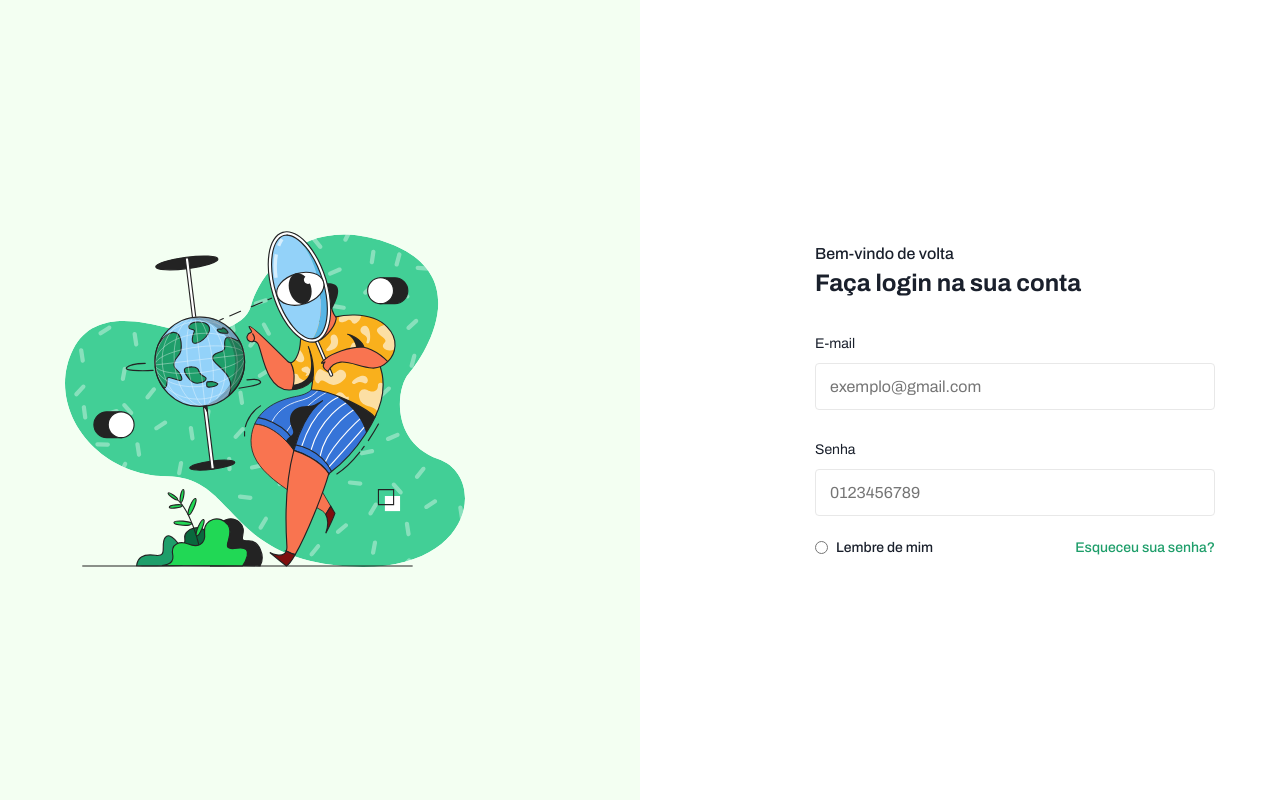
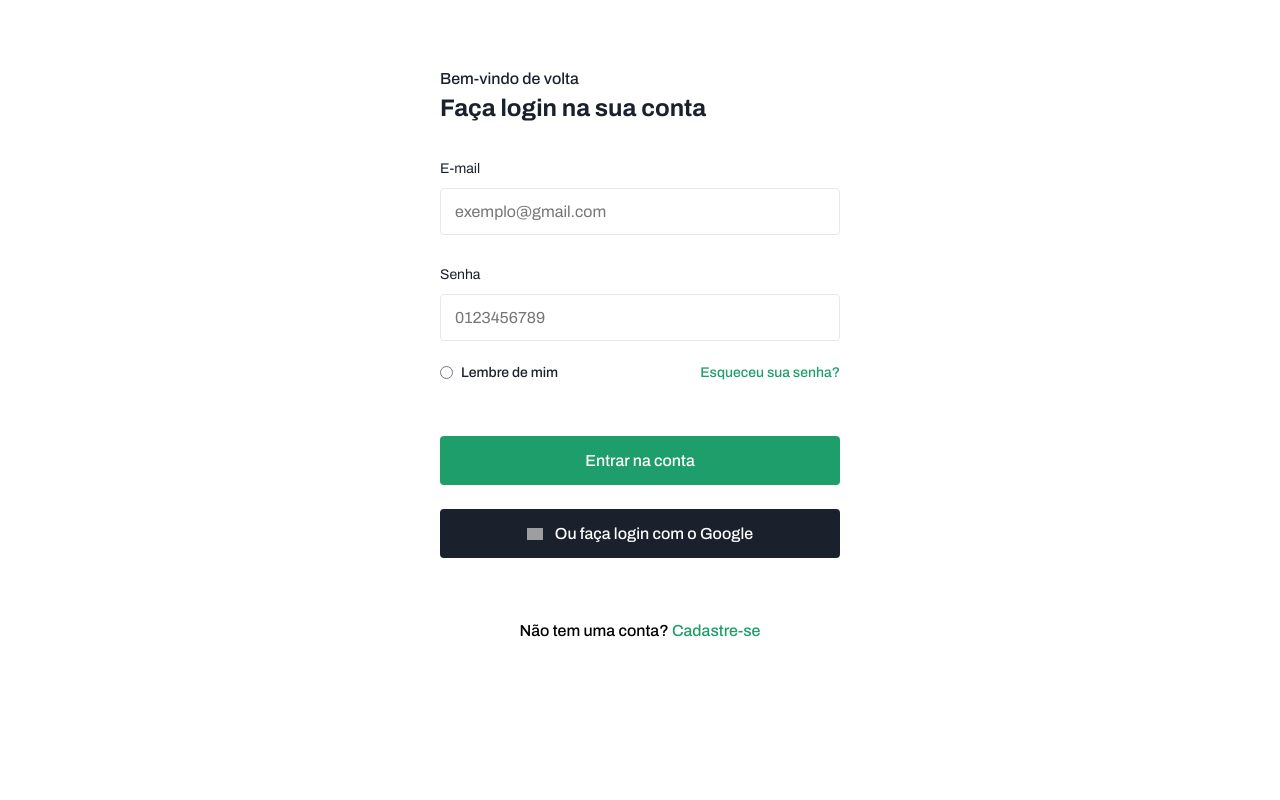
Before and after one commit to gabrielalencs/Desafios-CodeLab, a React (Vite) app in the folder desafio_04/: page / in a window 1280 px wide. Built offline with nearby package versions, Linux system fonts and the light colour scheme; grey boxes are pictures that could not be loaded.

Commit message:
desafio 4 - componente de login finalizado

```diff
--- a/desafio_04/src/App.css
+++ b/desafio_04/src/App.css
@@ -32,7 +32,7 @@ html {
     display: none;
 }
 
-@media (width >= 1200px) {
+@media (width >= 1450px) {
     body {
         background: rgb(243, 255, 242);
         background-repeat: no-repeat;
@@ -40,30 +40,20 @@ html {
     }
 
     #root {
+        max-width: 145rem;
+        padding: 0 5rem 0 0;
         display: flex;
         justify-content: space-between;
         align-items: center;
         height: 100vh;
-        padding: 0 5rem;
     }
 
     .containerImageHero {
         display: block;
 
         img {
-            width: 40rem;
+            width: 50rem;
+
         }
     }
 }
-
-
-@media (width >= 1450px) {
-    #root {
-        max-width: 145rem;
-        padding: 0 5rem 0 0;
-    }
-
-    .containerImageHero img {
-        width: 50rem;
-    }
-}
--- /dev/null
+++ b/desafio_04/src/Components/Button/Button.css
@@ -0,0 +1,36 @@
+@import '../../App.css';
+
+.button {
+    width: 100%;
+    color: #FFF;
+    padding: 1.4rem 3.2rem;
+    font-size: 1.6rem;
+    font-weight: 500;
+    transition: all .3s;
+    border: none;
+    border-radius: .4rem;
+    cursor: pointer;
+}
+
+.login {
+    background-color: var(--primary-color);
+    border: .2rem solid var(--primary-color);
+
+    &:hover {
+        background-color: transparent;
+        color: var(--primary-color);
+    }
+}
+
+.loginGoogle {
+    display: flex;
+    align-items: center;
+    justify-content: center;
+    gap: 1.2rem;
+    background-color: var(--dark);
+    border: .2rem solid var(--dark);
+
+    img {
+        width: 1.6rem;
+    }
+}
--- /dev/null
+++ b/desafio_04/src/Components/Button/Button.jsx
@@ -0,0 +1,13 @@
+import './Button.css';
+
+const Button = ({ icon, text }) => {
+    return (
+        <button className={`button ${icon ? 'loginGoogle' : 'login'}`} type='submit'>
+            {icon && <img src={icon} alt="icone da logo do google" />}
+
+            <p>{text}</p>
+        </button>
+    )
+}
+
+export default Button;
--- a/desafio_04/src/Components/ContainerLogin/ContainerLogin.css
+++ b/desafio_04/src/Components/ContainerLogin/ContainerLogin.css
@@ -2,11 +2,17 @@
 
 .containerLogin {
     width: 90%;
-    margin: 10rem auto 0;
+    margin: 10rem auto;
     max-width: 40rem;
 }
 
-@media (width >= 1200px) {
+@media (width >= 768px) {
+    .containerLogin {
+        margin: 7rem auto 4rem;
+    }
+}
+
+@media (width >= 1450px) {
     .containerLogin {
         margin: 0;
     }
@@ -46,3 +52,22 @@
         }
     }
 }
+
+.containerButtons {
+    margin-top: 5.6rem;
+    display: flex;
+    flex-direction: column;
+    gap: 2.4rem;
+}
+
+.noAccount {
+    margin-top: 6.4rem;
+    font-size: 1.6rem;
+    font-weight: 500;
+    text-align: center;
+
+    span {
+        color: var(--primary-color);
+        cursor: pointer;
+    }
+}
--- a/desafio_04/src/Components/ContainerLogin/ContainerLogin.jsx
+++ b/desafio_04/src/Components/ContainerLogin/ContainerLogin.jsx
@@ -1,18 +1,24 @@
 import Input from '../Input/Input';
 import './ContainerLogin.css';
+import iconGoogle  from '../../assets/google.png';
+import Button from '../Button/Button';
 
 const Login = () => {
+
+
     return (
         <div className='containerLogin'>
             <span className='welcomeTitle'>Bem-vindo de volta</span>
             <h2 className='mainTitle'>Faça login na sua conta</h2>
 
+            <form>
                 <div className='containerInformationLogin'>
                     <Input
                         type='email'
                         label='E-mail'
                         id='email'
                         placeholder='exemplo@gmail.com'
+                        required
                     />
 
                     <Input
@@ -20,6 +26,7 @@ const Login = () => {
                         label='Senha'
                         id='password'
                         placeholder='0123456789'
+                        required
                     />
                 </div>
 
@@ -33,6 +40,16 @@ const Login = () => {
 
                     <span>Esqueceu sua senha?</span>
                 </div>
+
+                <div className='containerButtons'>
+                    <Button text='Entrar na conta' />
+                    <Button icon={iconGoogle} text='Ou faça login com o Google' />
+                </div>
+            </form>
+
+            <p className='noAccount'>
+                Não tem uma conta? <span>Cadastre-se</span>
+            </p>
         </div>
     )
 }
--- a/desafio_04/src/Components/Input/Input.jsx
+++ b/desafio_04/src/Components/Input/Input.jsx
@@ -1,6 +1,6 @@
 import './Input.css';
 
-const Input = ({ type, label, id, placeholder }) => {
+const Input = ({ type, label, id, placeholder, handleClick, ...rest }) => {
     return (
         <div className={type == 'email' || type == 'password' ? 'inputContainer' : 'radioContainer'}>
             <label htmlFor={id}>
@@ -12,6 +12,8 @@ const Input = ({ type, label, id, placeholder }) => {
                 id={id}
                 name={id}
                 placeholder={placeholder}
+                {...rest}
+                onClick={handleClick}
             />
         </div>
     )
```
Also changed, not shown: desafio_04/src/App.jsx (line endings or trailing spaces). Lines whose indentation alone changed are shown as unchanged.
